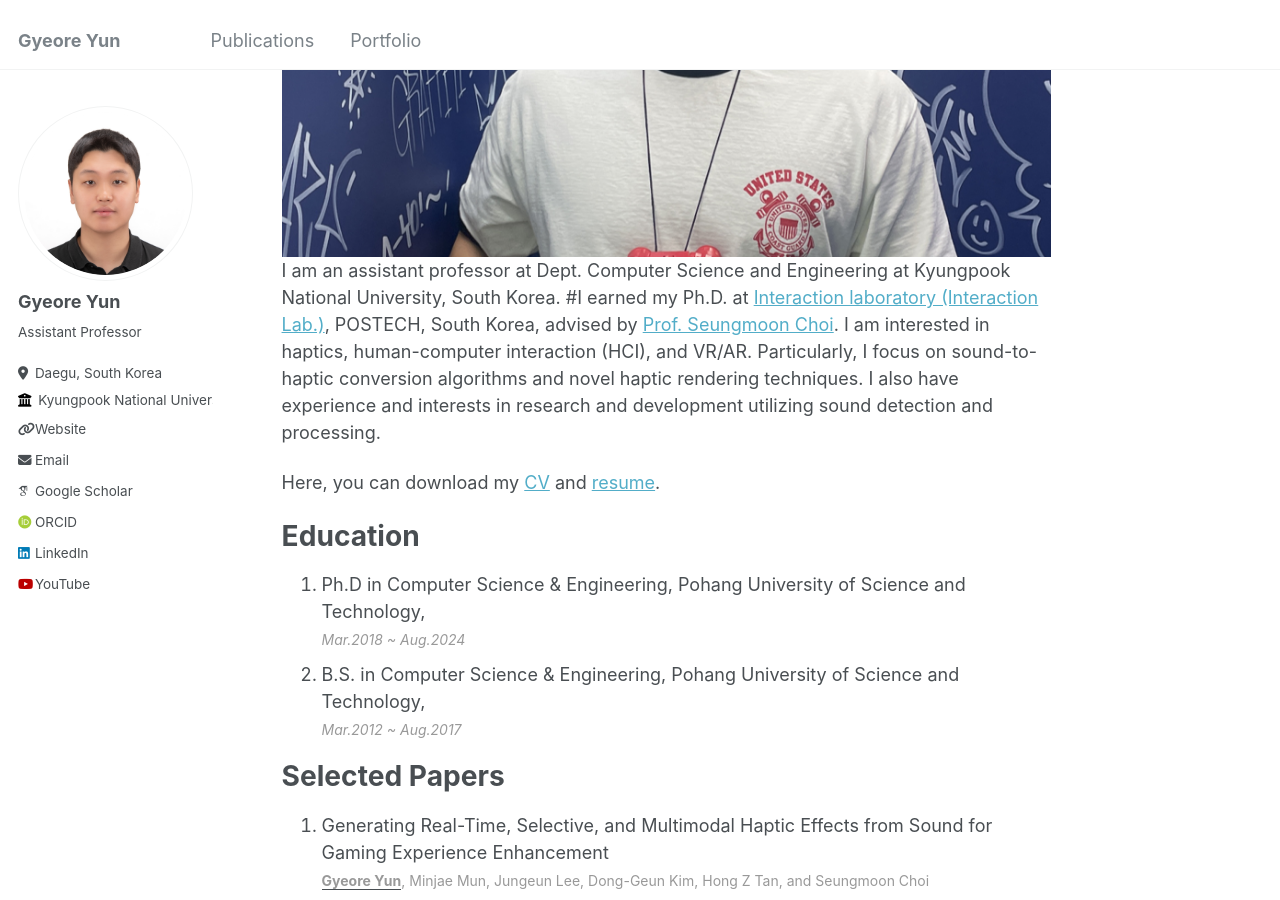
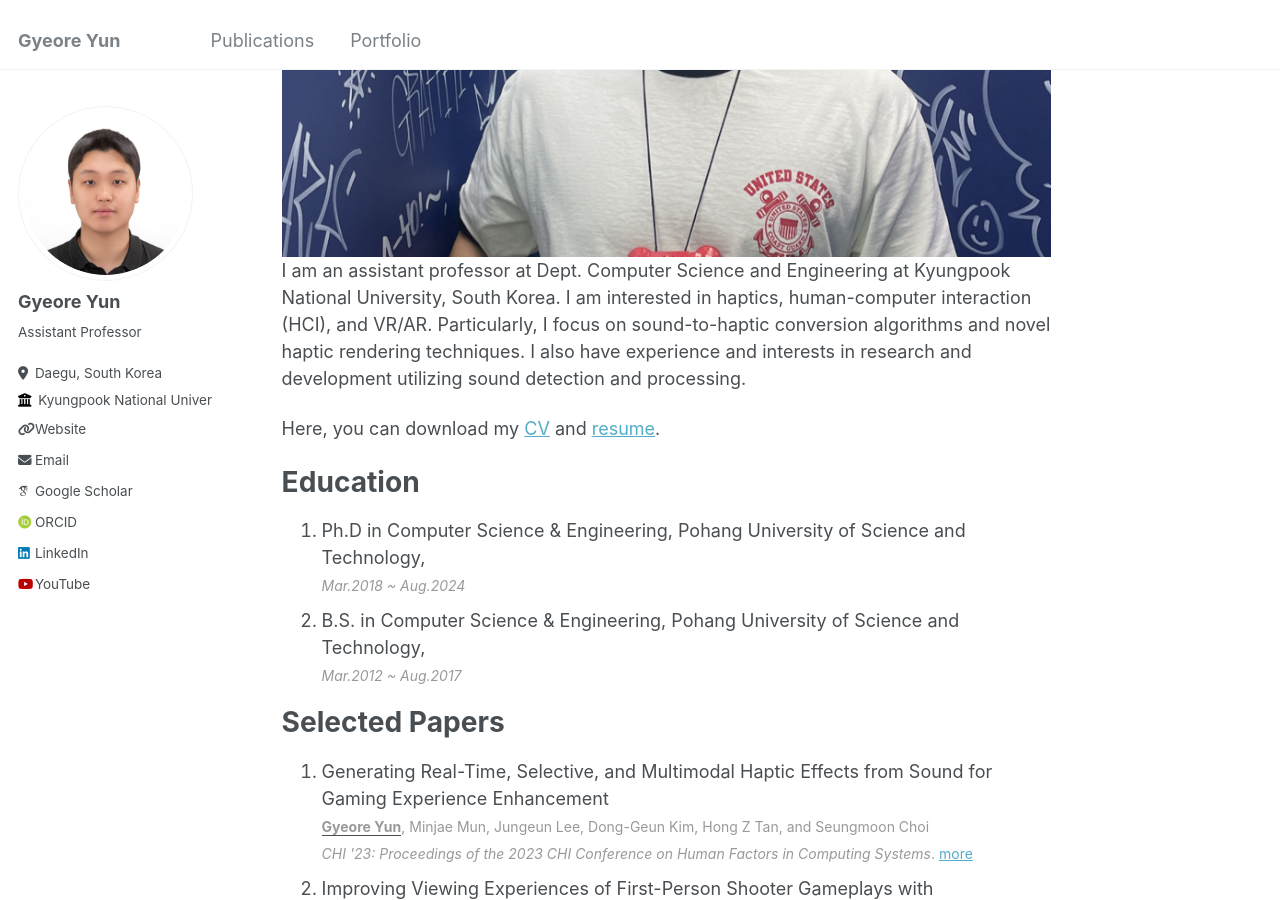
Before and after one commit to GyeoreYun/GyeoreYun.github.io, a Jekyll site: the page built from _pages/about.md, in a window 1280 px wide and 900 px high, scrolled down 509 px. Built offline with Jekyll 4.4.1, drawn with Linux system fonts in a browser that asks for light colours; some web fonts are replaced.

Commit message:
Update about.md

```diff
--- a/_pages/about.md
+++ b/_pages/about.md
@@ -8,7 +8,6 @@
 ---
 <img src='../images/myPhoto.png'>
 I am an assistant professor at Dept. Computer Science and Engineering at Kyungpook National University, South Korea.
-#I earned my Ph.D. at [Interaction laboratory (Interaction Lab.)](https://interaction.postech.ac.kr), POSTECH, South Korea, advised by [Prof. Seungmoon Choi](https://choism.postech.ac.kr/).
 I am interested in haptics, human-computer interaction (HCI), and VR/AR. Particularly, I focus on sound-to-haptic conversion algorithms and novel haptic rendering techniques.
 I also have experience and interests in research and development utilizing sound detection and processing.
 
```
